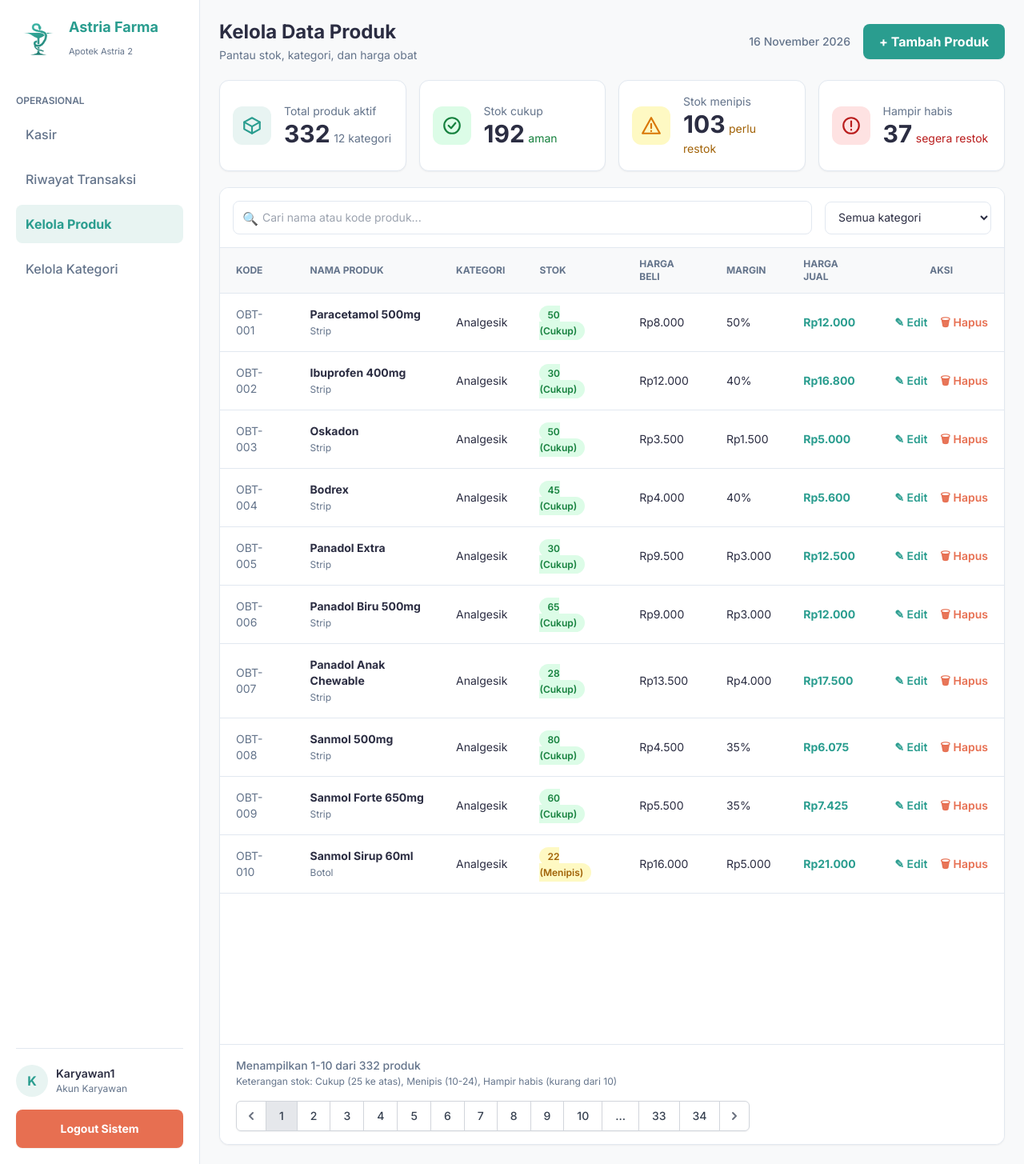
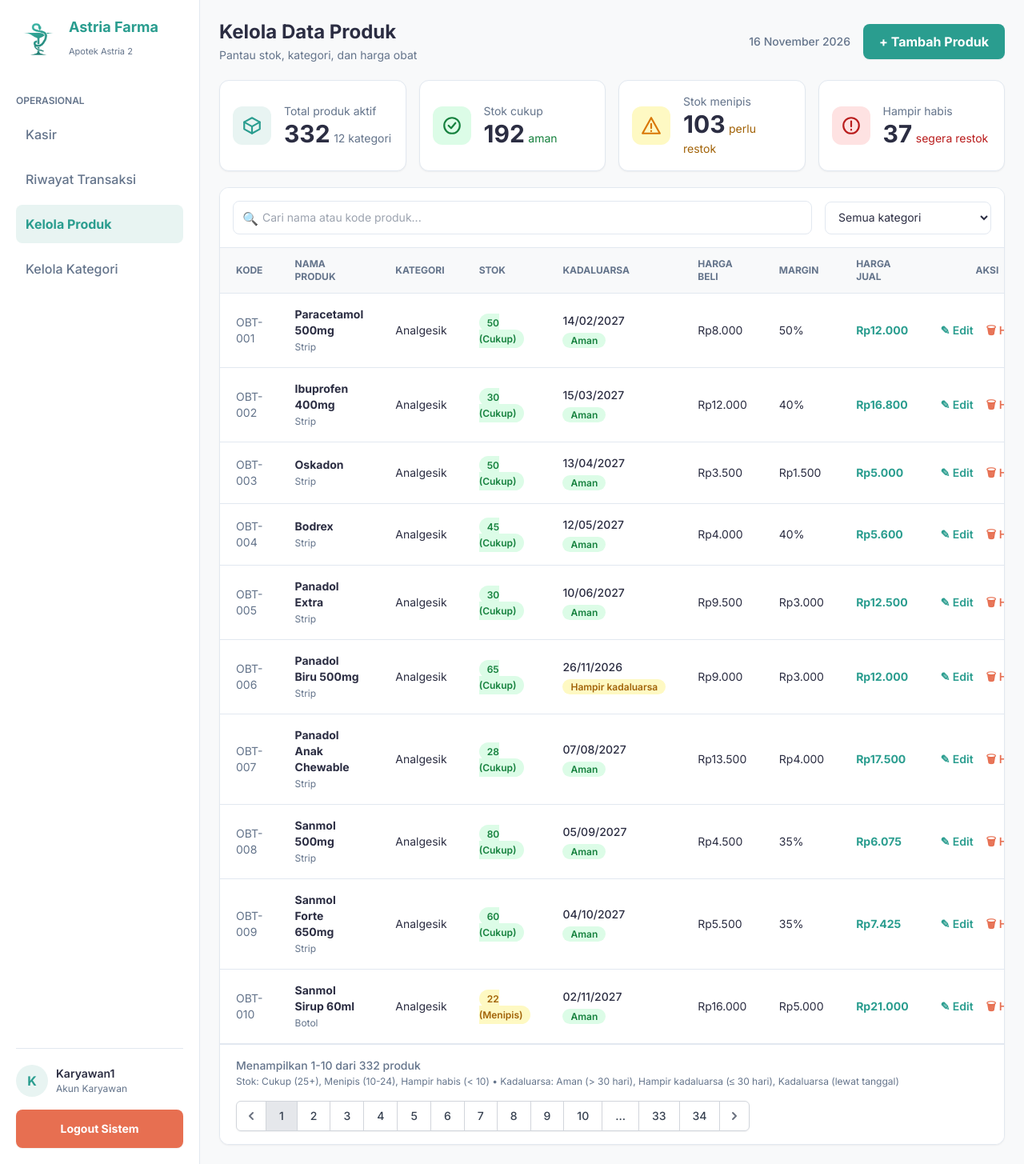
Before and after one commit to ibnukhija/apotek-astria, a Laravel app: page /obat in a window 1280 px wide. Shown: the whole page at 80% size. Run offline with Laravel 12, Linux system fonts and the light colour scheme; a user stored in the database is signed in; data comes from the database, SQL or seed files in the repository; some libraries are stand-ins or nearby versions.

Commit message:
Menambahkan kolom tgl_kadaluarsa di tabel obat, dan menambah tmpilan status di web

```diff
--- a/website/app/Http/Controllers/ObatController.php
+++ b/website/app/Http/Controllers/ObatController.php
@@ -86,17 +86,20 @@ class ObatController extends Controller
             'harga_beli'  => 'required|integer|min:0',
             'margin'      => 'required|numeric|min:0',
             'tipe_margin' => 'required|in:persen,nominal',
-            'stok'        => 'required|integer|min:0',
-            'status'      => 'required|in:tersedia,tidak',
+            'stok'           => 'required|integer|min:0',
+            'tgl_kadaluarsa' => 'required|date',
+            'status'         => 'required|in:tersedia,tidak',
         ], [
-            'kode_obat.required'   => 'Kode obat wajib diisi.',
-            'kode_obat.unique'     => 'Kode obat sudah dipakai produk lain.',
-            'nama_obat.required'   => 'Nama obat wajib diisi.',
-            'kategori_id.required' => 'Kategori wajib dipilih dari daftar atau ditambahkan terlebih dahulu.',
-            'kategori_id.exists'   => 'Kategori yang dipilih tidak ditemukan.',
-            'harga_beli.required'  => 'Harga beli wajib diisi.',
-            'margin.required'      => 'Margin keuntungan wajib diisi.',
-            'stok.required'        => 'Stok wajib diisi.',
+            'kode_obat.required'      => 'Kode obat wajib diisi.',
+            'kode_obat.unique'        => 'Kode obat sudah dipakai produk lain.',
+            'nama_obat.required'      => 'Nama obat wajib diisi.',
+            'kategori_id.required'    => 'Kategori wajib dipilih dari daftar atau ditambahkan terlebih dahulu.',
+            'kategori_id.exists'      => 'Kategori yang dipilih tidak ditemukan.',
+            'harga_beli.required'     => 'Harga beli wajib diisi.',
+            'margin.required'         => 'Margin keuntungan wajib diisi.',
+            'stok.required'           => 'Stok wajib diisi.',
+            'tgl_kadaluarsa.required' => 'Tanggal kadaluarsa wajib diisi.',
+            'tgl_kadaluarsa.date'     => 'Format tanggal kadaluarsa tidak valid.',
         ]);
 
         if ($data['tipe_margin'] === 'persen' && $data['margin'] > 1000) {
--- a/website/app/Models/Obat.php
+++ b/website/app/Models/Obat.php
@@ -2,6 +2,8 @@
 
 namespace App\Models;
 
+use Carbon\Carbon;
+use Carbon\CarbonInterface;
 use Illuminate\Database\Eloquent\Model;
 use Illuminate\Database\Eloquent\Relations\BelongsTo;
 
@@ -12,6 +14,9 @@ class Obat extends Model
 
     /** Stok mulai angka ini = "Cukup" (hijau). Di antaranya = "Menipis" (kuning). */
     public const BATAS_CUKUP = 25;
+
+    /** Sisa hari maksimal (inklusif) untuk status "Hampir kadaluarsa" (kuning). */
+    public const BATAS_HAMPIR_KADALUARSA = 30;
 
     // Awalan Kode Obat
     public const PREFIX_KODE = 'OBT';
@@ -25,7 +30,8 @@ class Obat extends Model
     protected function casts(): array
     {
         return [
-            'margin' => 'float',
+            'margin'         => 'float',
+            'tgl_kadaluarsa' => 'date:Y-m-d',
         ];
     }
 
@@ -85,6 +91,37 @@ class Obat extends Model
         return self::infoStok((int) $this->stok);
     }
 
+    /**
+     * Label dan warna status tanggal kadaluarsa.
+     *   lewat hari ini => Kadaluarsa         (merah)
+     *   0 <= sisa <= 30 hari => Hampir kadaluarsa (kuning)
+     *   > 30 hari      => Aman               (hijau)
+     */
+    public static function infoKadaluarsa(CarbonInterface|string|null $tanggal): array
+    {
+        if (! $tanggal) {
+            return ['label' => 'Belum diatur', 'kelas' => 'bg-gray-100 text-gray-text'];
+        }
+
+        $tgl = Carbon::parse($tanggal)->startOfDay();
+        $sisaHari = Carbon::today()->diffInDays($tgl, false);
+
+        if ($sisaHari < 0) {
+            return ['label' => 'Kadaluarsa', 'kelas' => 'bg-red-100 text-red-700'];
+        }
+
+        if ($sisaHari <= self::BATAS_HAMPIR_KADALUARSA) {
+            return ['label' => 'Hampir kadaluarsa', 'kelas' => 'bg-yellow-100 text-yellow-700'];
+        }
+
+        return ['label' => 'Aman', 'kelas' => 'bg-green-100 text-green-700'];
+    }
+
+    public function getKadaluarsaInfoAttribute(): array
+    {
+        return self::infoKadaluarsa($this->tgl_kadaluarsa);
+    }
+
     /** "50%" untuk margin persen, "Rp3.500" untuk margin nominal. */
     public function getMarginTeksAttribute(): string
     {
--- a/website/resources/views/obat/index.blade.php
+++ b/website/resources/views/obat/index.blade.php
@@ -112,7 +112,7 @@
         <table class="w-full text-left border-collapse">
             <thead class="sticky top-0 bg-off-white z-10">
                 <tr>
-                    @foreach (['KODE', 'NAMA PRODUK', 'KATEGORI', 'STOK', 'HARGA BELI', 'MARGIN', 'HARGA JUAL'] as $judul)
+                    @foreach (['KODE', 'NAMA PRODUK', 'KATEGORI', 'STOK', 'KADALUARSA', 'HARGA BELI', 'MARGIN', 'HARGA JUAL'] as $judul)
                         <th class="p-3 px-5 text-xs text-gray-text font-bold uppercase border-b border-border-color">{{ $judul }}</th>
                     @endforeach
                     <th class="p-3 px-5 text-xs text-gray-text font-bold uppercase border-b border-border-color text-center">AKSI</th>
@@ -138,6 +138,11 @@
                             @php($info = $obat->stok_info)
                             <span class="{{ $info['kelas'] }} px-2.5 py-1 rounded-full text-xs">{{ $obat->stok }} ({{ $info['label'] }})</span>
                         </td>
+                        <td class="p-4 px-5 text-sm whitespace-nowrap">
+                            @php($kadaluarsa = $obat->kadaluarsa_info)
+                            <div class="font-medium text-dark-slate mb-1">{{ $obat->tgl_kadaluarsa ? $obat->tgl_kadaluarsa->format('d/m/Y') : '-' }}</div>
+                            <span class="{{ $kadaluarsa['kelas'] }} px-2.5 py-0.5 rounded-full text-xs font-semibold">{{ $kadaluarsa['label'] }}</span>
+                        </td>
                         <td class="p-4 px-5 text-sm">Rp{{ number_format($obat->harga_beli, 0, ',', '.') }}</td>
                         <td class="p-4 px-5 text-sm">{{ $obat->margin_teks }}</td>
                         <td class="p-4 px-5 text-sm font-bold text-soft-teal">Rp{{ number_format($obat->harga_jual, 0, ',', '.') }}</td>
@@ -145,17 +150,18 @@
                         <td class="p-4 px-5 text-sm text-center whitespace-nowrap">
                             <button type="button"
                                 data-obat="{{ json_encode([
-                                    'id'          => $obat->id,
-                                    'kode_obat'   => $obat->kode_obat,
-                                    'nama_obat'   => $obat->nama_obat,
-                                    'kategori_id' => $obat->kategori_id,
-                                    'kategori'    => $obat->kategori->nama_kategori ?? '',
-                                    'satuan'      => $obat->satuan,
-                                    'harga_beli'  => $obat->harga_beli,
-                                    'margin'      => $obat->margin,
-                                    'tipe_margin' => $obat->tipe_margin,
-                                    'stok'        => $obat->stok,
-                                    'status'      => $obat->status,
+                                    'id'             => $obat->id,
+                                    'kode_obat'      => $obat->kode_obat,
+                                    'nama_obat'      => $obat->nama_obat,
+                                    'kategori_id'    => $obat->kategori_id,
+                                    'kategori'       => $obat->kategori->nama_kategori ?? '',
+                                    'satuan'         => $obat->satuan,
+                                    'harga_beli'     => $obat->harga_beli,
+                                    'margin'         => $obat->margin,
+                                    'tipe_margin'    => $obat->tipe_margin,
+                                    'stok'           => $obat->stok,
+                                    'tgl_kadaluarsa' => $obat->tgl_kadaluarsa?->format('Y-m-d'),
+                                    'status'         => $obat->status,
                                 ]) }}"
                                 onclick="bukaModal('edit', JSON.parse(this.dataset.obat))"
                                 class="text-soft-teal font-semibold mr-3 hover:underline">
@@ -172,7 +178,7 @@
                     </tr>
                 @empty
                     <tr>
-                        <td colspan="8" class="p-10 text-center text-gray-text">
+                        <td colspan="9" class="p-10 text-center text-gray-text">
                             @if (request()->hasAny(['q', 'kategori']))
                                 Tidak ada produk yang cocok dengan pencarian.
                             @else
@@ -190,7 +196,7 @@
         <div class="text-sm text-gray-text font-medium">
             Menampilkan {{ $obats->firstItem() ?? 0 }}-{{ $obats->lastItem() ?? 0 }} dari {{ $obats->total() }} produk
             <span class="block text-xs font-normal mt-0.5">
-                Keterangan stok: Cukup (25 ke atas), Menipis (10-24), Hampir habis (kurang dari 10)
+                Stok: Cukup (25+), Menipis (10-24), Hampir habis (&lt; 10) &bull; Kadaluarsa: Aman (&gt; 30 hari), Hampir kadaluarsa (&le; 30 hari), Kadaluarsa (lewat tanggal)
             </span>
         </div>
         <div class="pagination-custom">{{ $obats->links() }}</div>
@@ -288,6 +294,12 @@
                 <div>
                     <label class="block mb-2 text-sm font-semibold">Stok</label>
                     <input type="number" name="stok" id="f_stok" min="0" required
+                        class="w-full p-3 border border-border-color rounded-lg text-sm outline-none focus:border-soft-teal">
+                </div>
+
+                <div>
+                    <label class="block mb-2 text-sm font-semibold">Tanggal Kadaluarsa</label>
+                    <input type="date" name="tgl_kadaluarsa" id="f_tgl_kadaluarsa" required
                         class="w-full p-3 border border-border-color rounded-lg text-sm outline-none focus:border-soft-teal">
                 </div>
 
@@ -486,8 +498,9 @@ function isiForm(d) {
         ? String(Math.round(Number(m)))
         : String(Number(m)).replace('.', ','));
     formatMargin();
-    $('f_stok').value        = d.stok ?? '';
-    $('f_status').value      = d.status ?? 'tersedia';
+    $('f_stok').value           = d.stok ?? '';
+    $('f_tgl_kadaluarsa').value = d.tgl_kadaluarsa ?? '';
+    $('f_status').value         = d.status ?? 'tersedia';
     $('kategori_id_input').value = d.kategori_id ?? '';
     $('kategori_search').value   = d.kategori ?? '';
     hitungHargaJual();
@@ -594,6 +607,7 @@ function tambahKategoriBaru(nama) {
         margin: @json(old('margin')),
         tipe_margin: @json(old('tipe_margin')),
         stok: @json(old('stok')),
+        tgl_kadaluarsa: @json(old('tgl_kadaluarsa')),
         status: @json(old('status')),
     });
 @endif
```
Also changed, not shown: website/database/seeders/ObatSeeder.php (+22 -9 lines), website/resources/views/kasir/kasir.blade.php (+12 -2 lines), website/tests/Feature/KelolaProdukTest.php (+47 -3 lines), website/database/migrations/2026_11_16_000001_add_tgl_kadaluarsa_to_obat_table.php (added), 2 other files.
